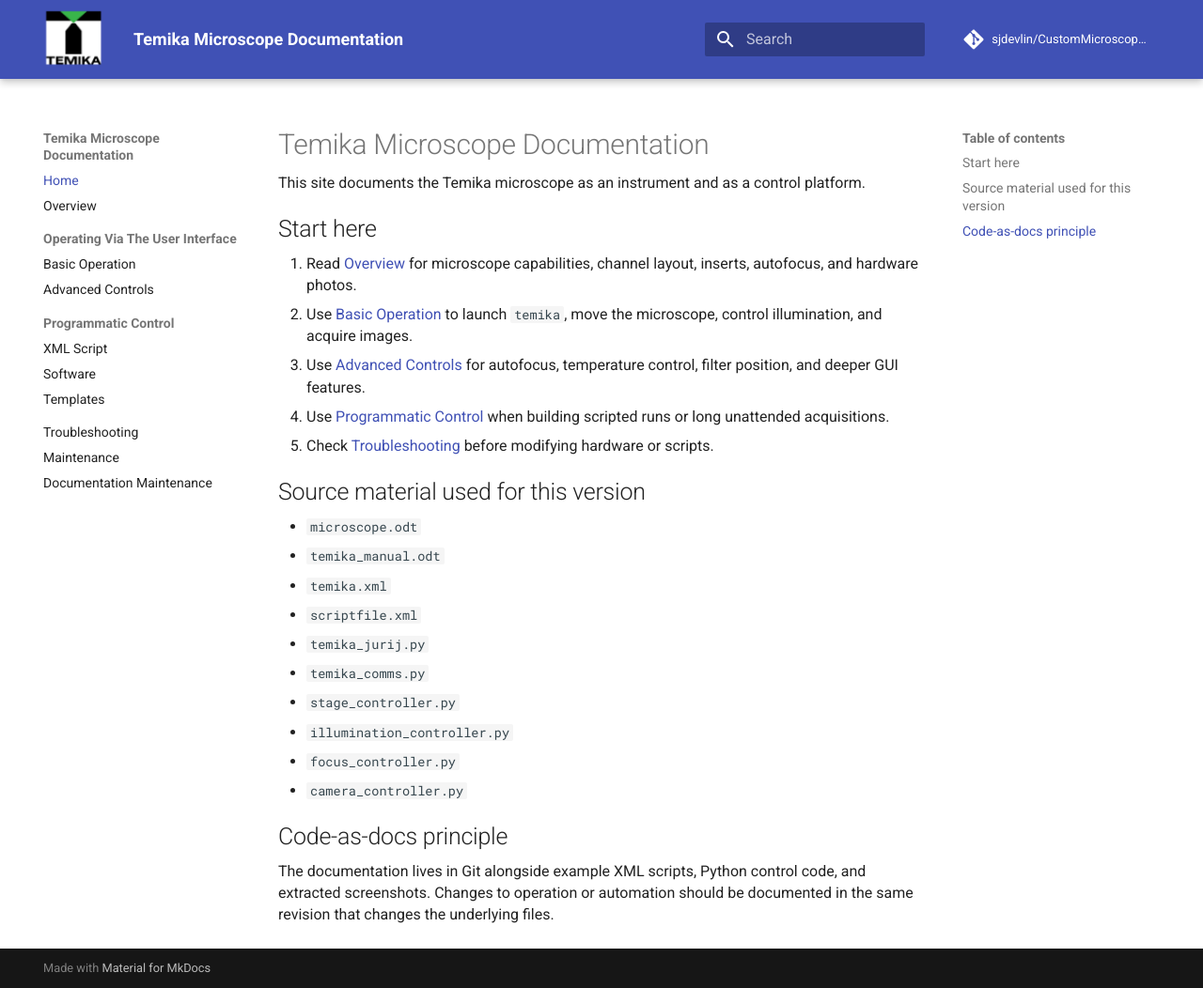
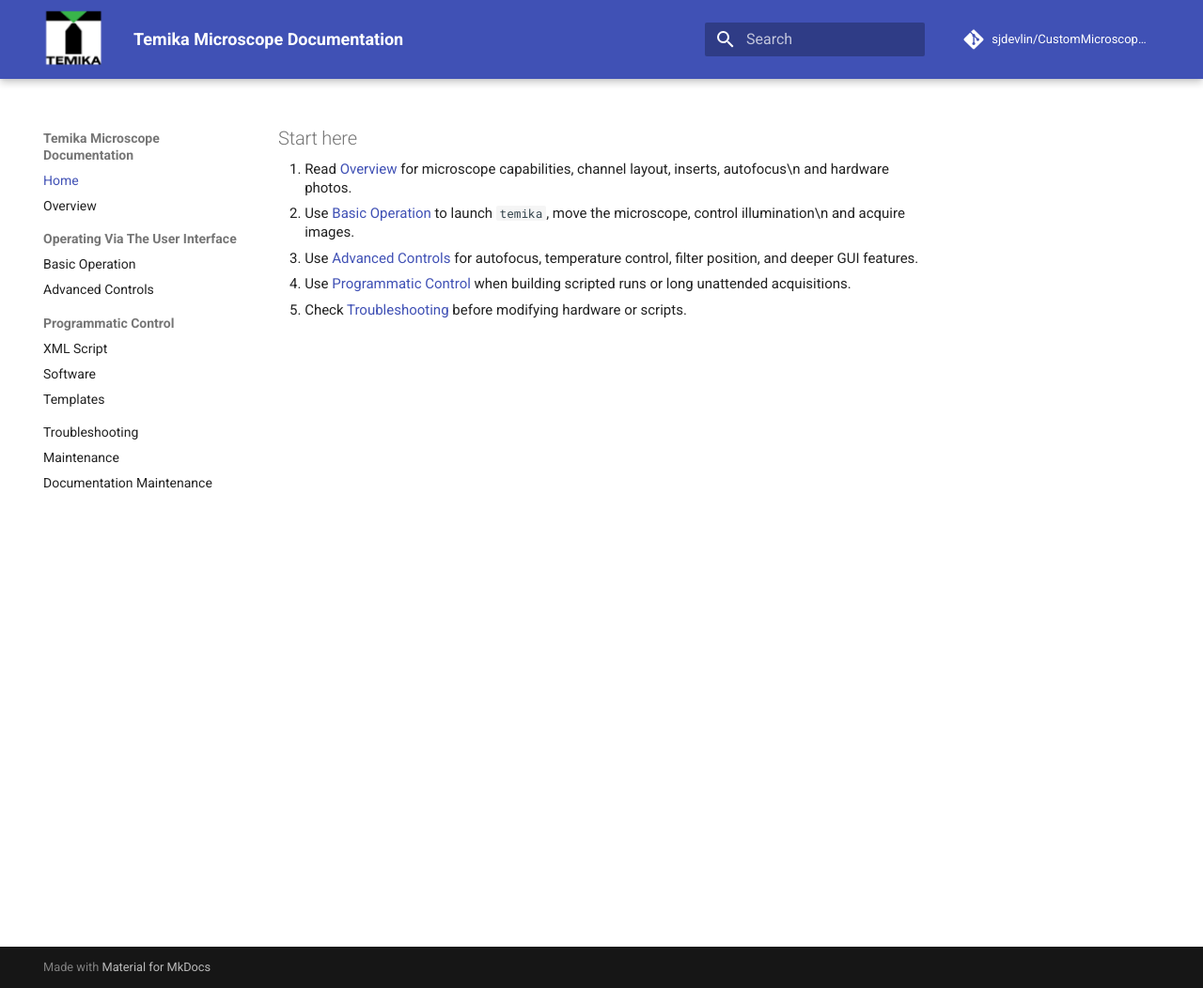
Before and after one commit to sjdevlin/CustomMicroscopeDocs, an MkDocs documentation site: the page built from docs/index.md, in a window 1280 px wide and 1052 px high. Shown: the whole window at 94% size. Built offline with MkDocs 1.6.1 and Material for MkDocs 9.7.7, drawn with Linux system fonts in a browser that asks for light colours; comment, search, counter and statistics services are not loaded.

```diff
--- a/docs/index.md
+++ b/docs/index.md
@@ -1,28 +1,7 @@
-# Temika Microscope Documentation
+# Start here
 
-This site documents the Temika microscope as an instrument and as a control platform.
-
-## Start here
-
-1. Read [Overview](overview.md) for microscope capabilities, channel layout, inserts, autofocus, and hardware photos.
-2. Use [Basic Operation](operating-via-user-interface/basic-operation.md) to launch `temika`, move the microscope, control illumination, and acquire images.
+1. Read [Overview](overview.md) for microscope capabilities, channel layout, inserts, autofocus\n and hardware photos.
+2. Use [Basic Operation](operating-via-user-interface/basic-operation.md) to launch `temika`, move the microscope, control illumination\n and acquire images.
 3. Use [Advanced Controls](operating-via-user-interface/advanced-controls.md) for autofocus, temperature control, filter position, and deeper GUI features.
 4. Use [Programmatic Control](programmatic-control/xml-script.md) when building scripted runs or long unattended acquisitions.
 5. Check [Troubleshooting](troubleshooting.md) before modifying hardware or scripts.
-
-## Source material used for this version
-
-- `microscope.odt`
-- `temika_manual.odt`
-- `temika.xml`
-- `scriptfile.xml`
-- `temika_jurij.py`
-- `temika_comms.py`
-- `stage_controller.py`
-- `illumination_controller.py`
-- `focus_controller.py`
-- `camera_controller.py`
-
-## Code-as-docs principle
-
-The documentation lives in Git alongside example XML scripts, Python control code, and extracted screenshots. Changes to operation or automation should be documented in the same revision that changes the underlying files.
--- a/docs/stylesheets/extra.css
+++ b/docs/stylesheets/extra.css
@@ -5,22 +5,22 @@
 }
 
 .md-typeset {
-  font-size: 0.8rem;
-  line-height: 1.45;
+  font-size: 0.75rem;
+  line-height: 1.0rem;
 }
 
 .md-typeset h1 {
-  font-size: 1.5rem;
+  font-size: 1.0rem;
   margin: 0 0 0.5rem;
 }
 
 .md-typeset h2 {
-  font-size: 1.25rem;
+  font-size: 1.0rem;
   margin: 1rem 0 0.4rem;
 }
 
 .md-typeset h3 {
-  font-size: 1.05rem;
+  font-size: 1.0rem;
   margin: 0.85rem 0 0.35rem;
 }
 
@@ -37,9 +37,15 @@
 .md-typeset table,
 .md-typeset .admonition,
 .md-typeset details {
-  margin: 0 0 0.7em;
+  margin: 0 0 0.35em;
 }
 
 .md-typeset hr {
   margin: 0.8rem 0;
 }
+
+.md-typeset table:not([class]) th,
+.md-typeset table:not([class]) td {
+  padding-top: 0.48em;
+  padding-bottom: 0.48em;
+}
```
Also changed, not shown: docs/overview.md (+5 -9 lines).
